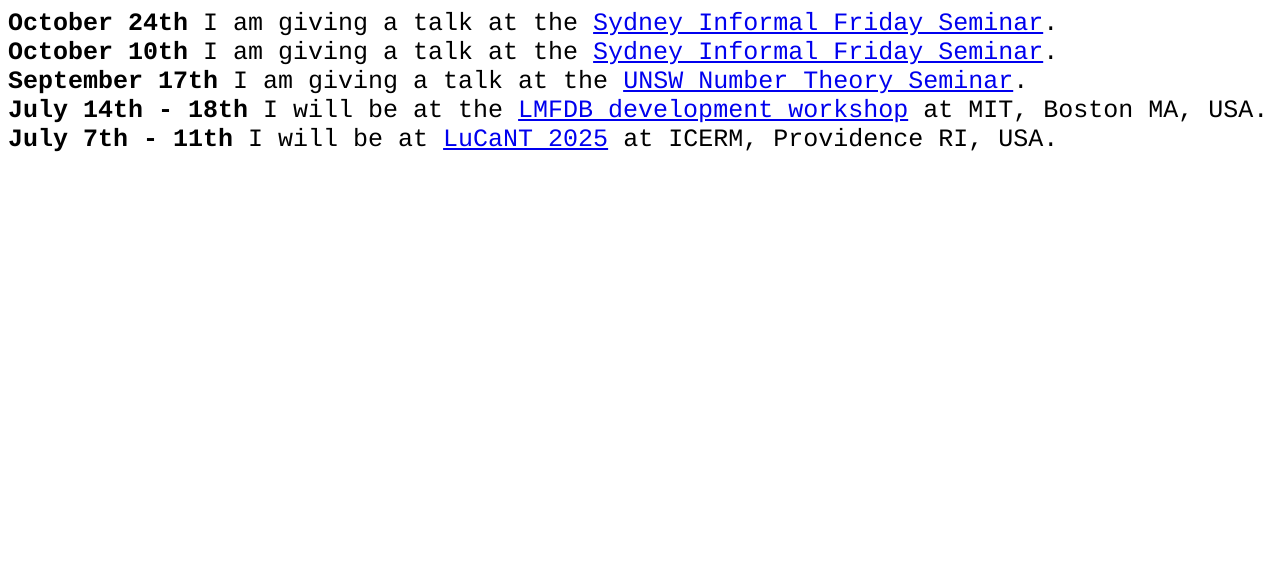
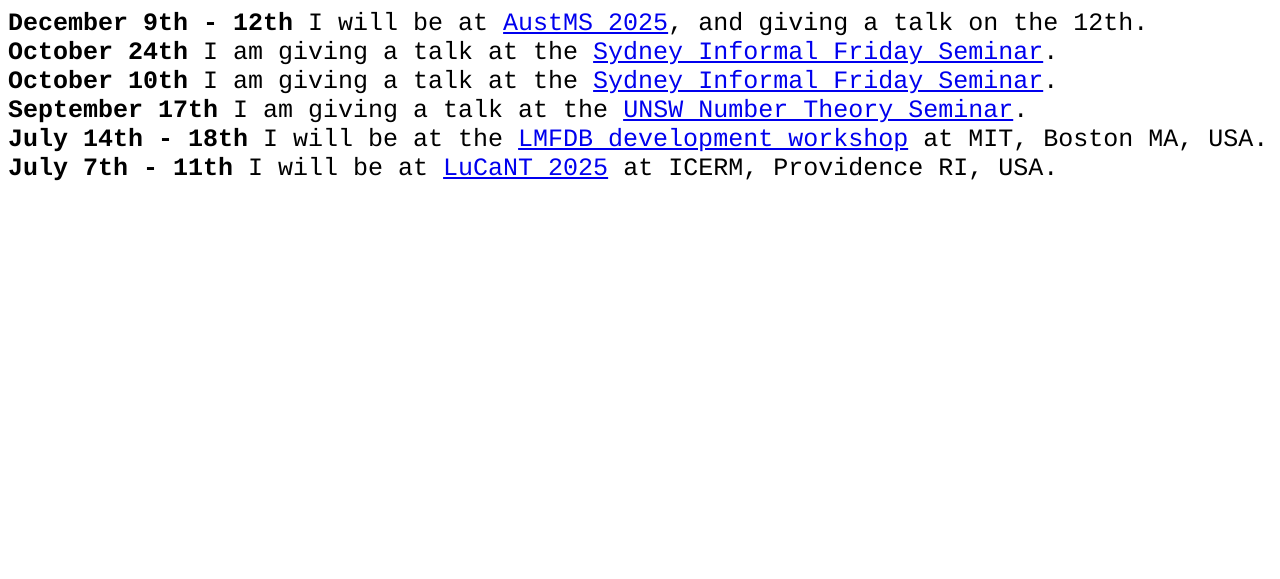
Before and after one commit to lewismcombes/lewismcombes.github.io, a plain HTML site: page pages/schedule.html in a window 1280 px wide. Shown: the part 221-800 px from the top of the page. Drawn offline with Linux system fonts and the light colour scheme.

Commit message:
Updating schedule

```diff
--- a/pages/schedule.html
+++ b/pages/schedule.html
@@ -14,6 +14,8 @@
 
 <h2>2025</h2>
 <p>
+	<b>December 9th - 12th</b> I will be at <a href="https://austms2025.org.au/">AustMS 2025</a>, and giving a talk on the 12th.
+	<br>
 	<b>October 24th</b> I am giving a talk at the <a href = "https://sites.google.com/view/ifssydney/home">Sydney Informal Friday Seminar</a>.
 	<br>
 	<b>October 10th</b> I am giving a talk at the <a href = "https://sites.google.com/view/ifssydney/home">Sydney Informal Friday Seminar</a>.
```
